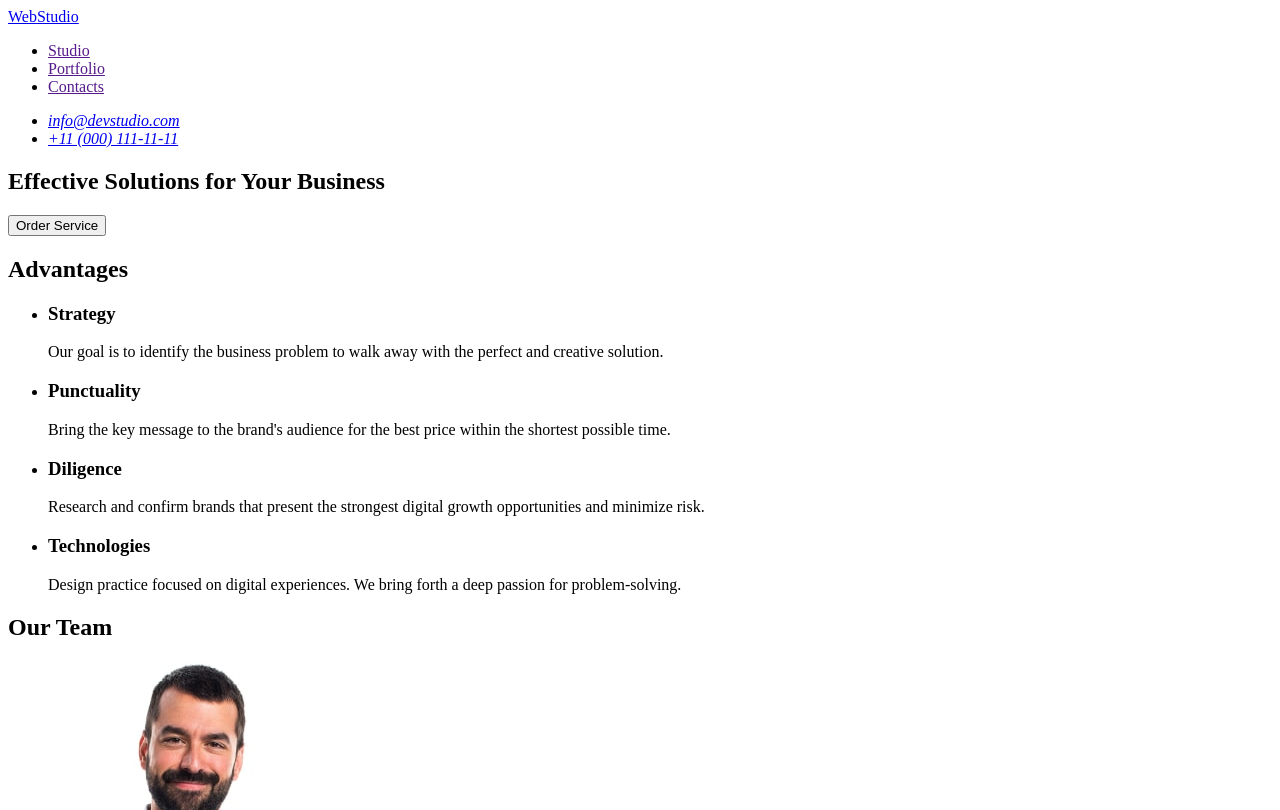
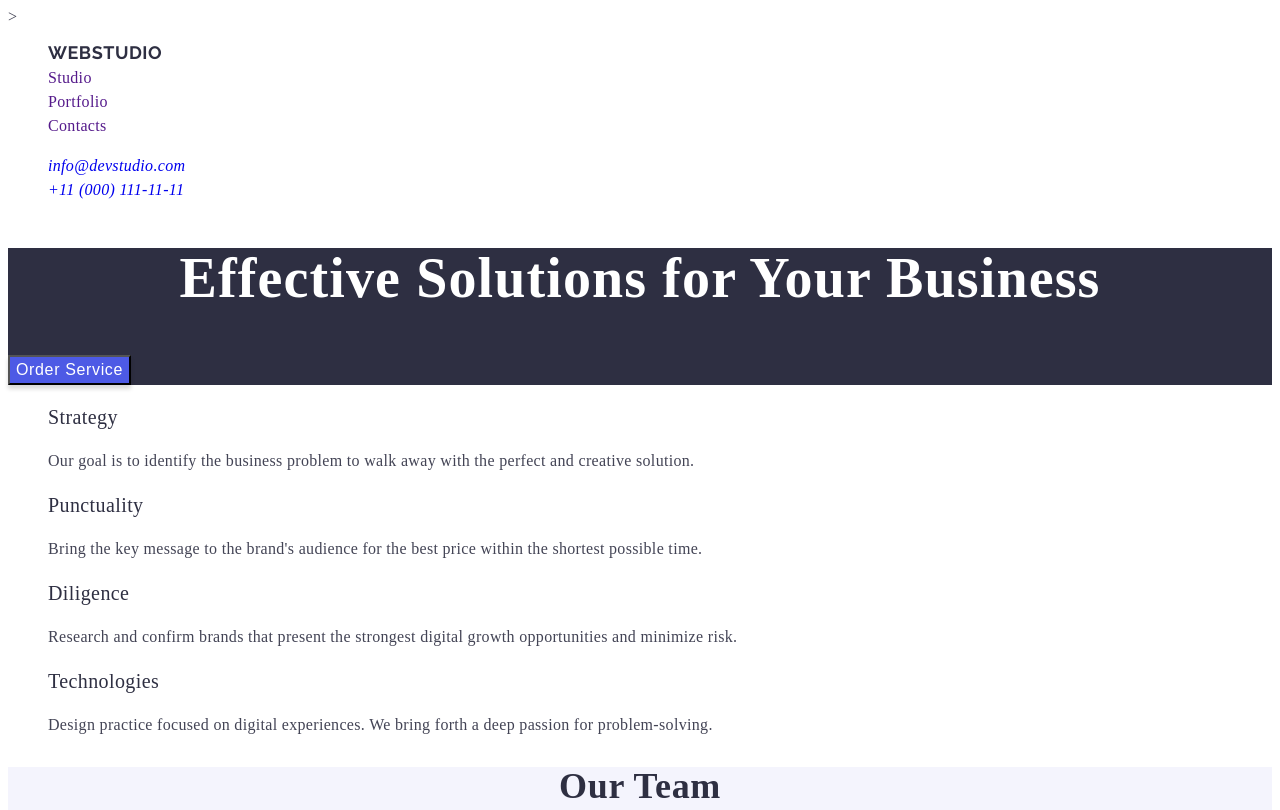
Before and after one commit to Vladyslav-Malolin/goit-markup-hw-03, a plain HTML site: page index.html in a window 1280 px wide. Shown: the top 810 px of the page. Drawn offline with Linux system fonts and the light colour scheme.

Commit message:
second-remark-homework2

```diff
--- a/css/#styles.css
+++ b/css/styles.css
@@ -1,5 +1,7 @@
 body{
-font-family: "roboto" sans-serif;
+font-family: "Roboto" sans-serif;
+color: #434455;
+background-color: #FFFFFF;
 }
 ul{
   list-style: none;
@@ -12,7 +14,7 @@ a{
 font-family: "Raleway", sans-serif;
 font-weight: 700;
     font-size: 18px;
-    line-height: 1.16;
+    line-height: 1.17;
     letter-spacing: 0.03em;
     text-transform: uppercase;
     color: #2e2f42;
@@ -21,7 +23,7 @@ font-weight: 700;
     font-family: "Raleway", sans-serif;
 font-weight: 700;
     font-size: 18px;
-    line-height: 1.16;
+    line-height: 1.17;
     letter-spacing: 0.03em;
     text-transform: uppercase;
     color: #4d5ae5;
--- a/index.html
+++ b/index.html
@@ -10,15 +10,15 @@
       href="https://fonts.googleapis.com/css2?family=Raleway:ital,wght@0,100..900;1,100..900&family=Roboto:ital,wght@0,100;0,300;0,400;0,500;0,700;0,900;1,100;1,300;1,400;1,500;1,700;1,900&display=swap"
       rel="stylesheet"
     />
-    <link rel="stylesheet" href="./css/#styles.css" />
+    <link rel="stylesheet" href="./css/styles.css" />
   </head>
   <body>
     <header>
       <nav class="nav">
-        <a href="./index.html" class="logo"
-          >Web<span class="stidio">Studio</span></a
         >
         <ul class="nav-list">
+          <li><a href="./index.html" class="logo"
+          >Web<span class="stidio">Studio</span></a</li>
           <li class="nav-item"><a href="" class="nav-link">Studio</a></li>
           <li class="nav-item"><a href="" class="nav-link">Portfolio</a></li>
           <li class="nav-item"><a href="" class="nav-link">Contacts</a></li>
```
